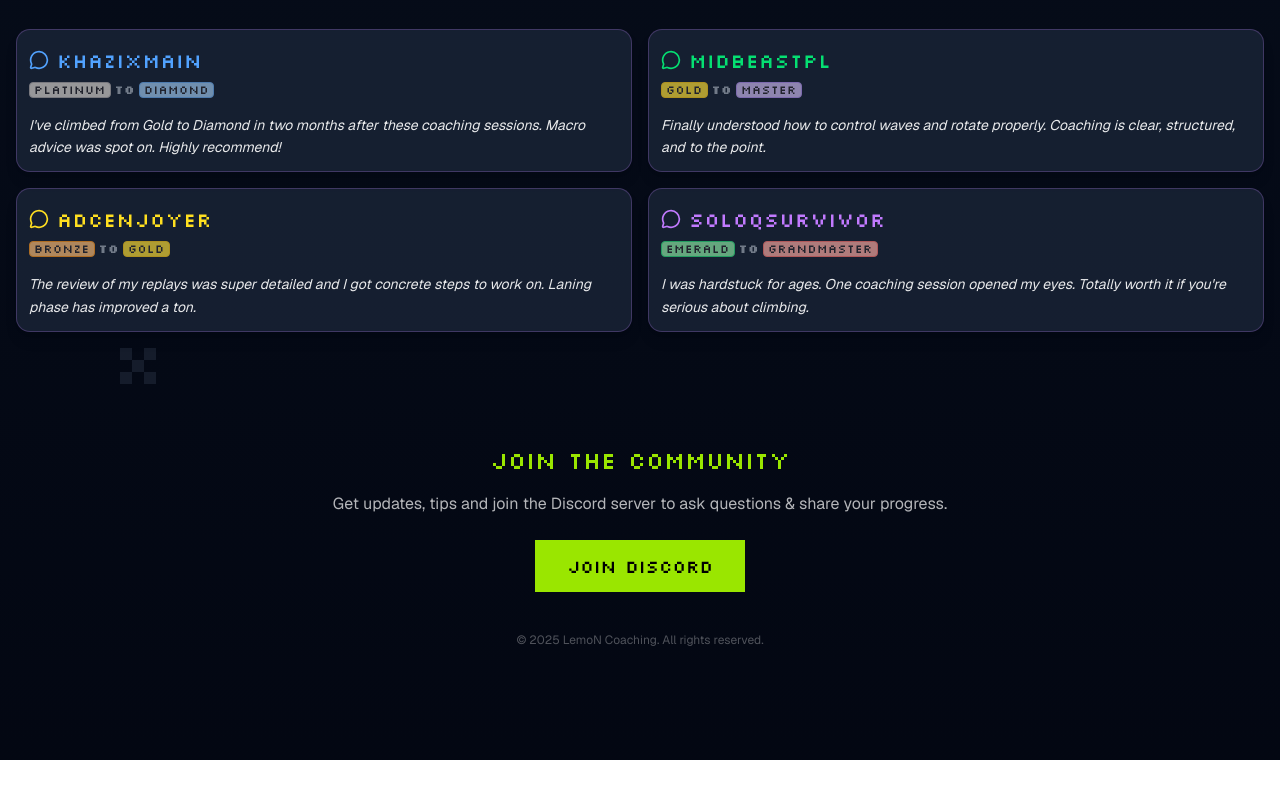
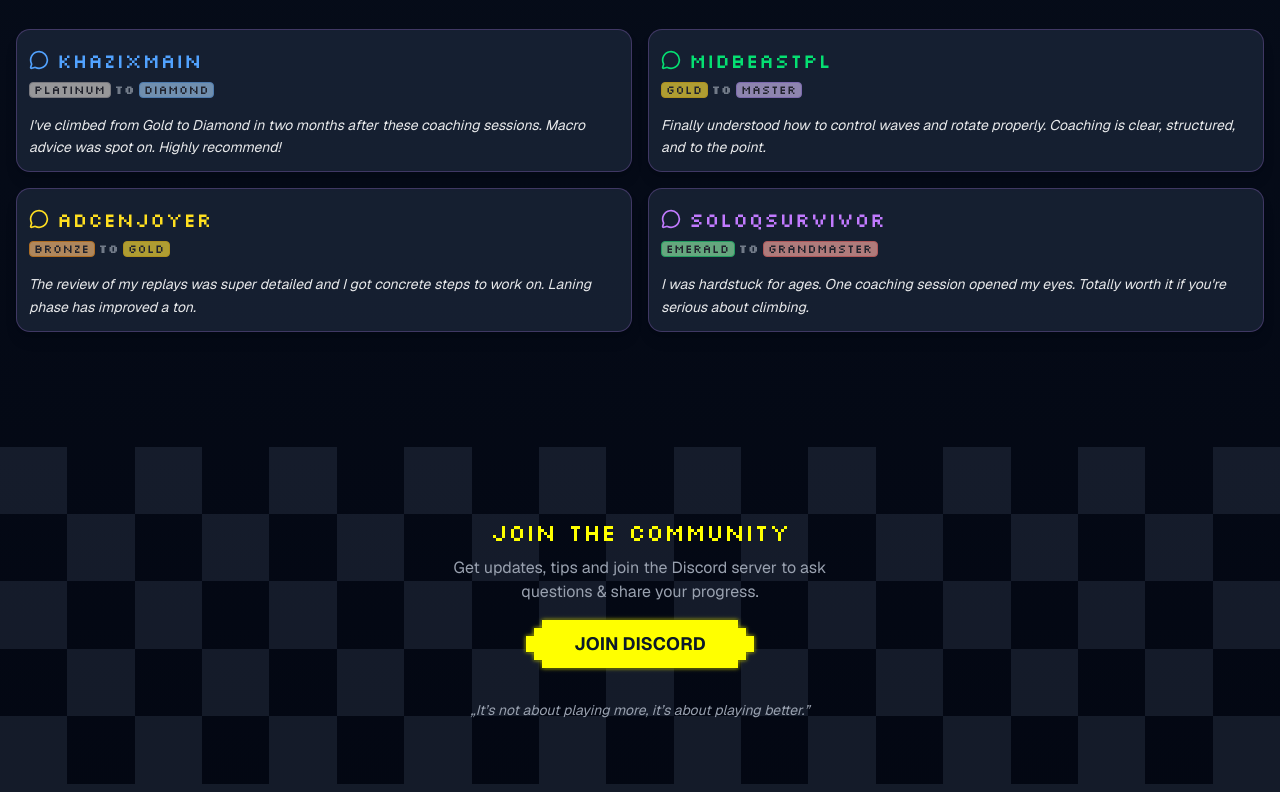
Before and after one commit to x-Foz3R-x/lemon_coaching, a Next.js app: page / in a window 1280 px wide. Shown: the part 2005-2797 px from the top of the page. Before the commit the page ends 2765 px from the top, so only its background shows below. Built offline with nearby package versions, Linux system fonts and the light colour scheme.

Commit message:
feat: add footer component to layout and remove inline footer from homepage

```diff
--- a/src/app/layout.tsx
+++ b/src/app/layout.tsx
@@ -6,6 +6,7 @@ import { Geist, Silkscreen } from "next/font/google";
 import { cn } from "~/lib/utils";
 
 import SiteHeader from "~/components/layout/site-header";
+import SiteFooter from "~/components/layout/site-footer";
 
 export const metadata: Metadata = {
   title: "Lemon Coaching",
@@ -32,6 +33,7 @@ export default function RootLayout({
       <body className="bg-gradient-to-b from-gray-900 to-gray-950 text-pretty antialiased">
         <SiteHeader />
         {children}
+        <SiteFooter />
       </body>
     </html>
   );
--- a/src/app/page.tsx
+++ b/src/app/page.tsx
@@ -1,4 +1,3 @@
-import { Button } from "~/components/ui/button";
 import HeroSection from "~/components/sections.tsx/hero";
 import SkillsSection from "~/components/sections.tsx/skills";
 import ReviewsSection from "~/components/sections.tsx/reviews";
@@ -14,23 +13,6 @@ export default function HomePage() {
         <AboutSection />
         <CoachingPlansSection />
         <ReviewsSection />
-
-        {/* --- Footer / Contact CTA --- */}
-        <footer className="w-full py-14 text-center">
-          <h4 className="font-pixel mb-4 text-2xl text-lime-400">
-            Join the Community
-          </h4>
-          <p className="mb-6 text-white/70">
-            Get updates, tips and join the Discord server to ask questions &
-            share your progress.
-          </p>
-          <Button className="font-pixel rounded-none bg-lime-400 px-8 py-3 text-lg text-black hover:bg-lime-300">
-            Join Discord
-          </Button>
-          <p className="mt-10 text-xs text-white/30">
-            © 2025 LemoN Coaching. All rights reserved.
-          </p>
-        </footer>
       </div>
     </main>
   );
--- /dev/null
+++ b/src/components/layout/site-footer.tsx
@@ -0,0 +1,49 @@
+import Link from "next/link";
+import SectionHeader from "../section-header";
+import PixelButton from "../ui/pixel-button";
+import PixelBackground from "../ui/pixel-background";
+
+export default function SiteFooter() {
+  return (
+    <footer className="relative w-full">
+      <PixelBackground className="w-full py-14 text-center">
+        <div className="flex flex-col items-center gap-4 py-6">
+          <SectionHeader
+            title="Join the Community"
+            className="text-neon-yellow m-0 text-2xl leading-4"
+          />
+          <p className="text-gray-400">
+            Get updates, tips and join the Discord server to ask <br />
+            questions & share your progress.
+          </p>
+          <PixelButton>Join Discord</PixelButton>
+        </div>
+
+        <p className="p-2 text-sm text-gray-400 italic">
+          „It&rsquo;s not about playing more, it&rsquo;s about playing better.”
+        </p>
+      </PixelBackground>
+
+      <div className="w-full bg-gray-700/35 p-2.5">
+        <div className="container mx-auto flex justify-between gap-4">
+          <p className="font-mono text-xs text-gray-500">
+            &copy; {new Date().getFullYear()} LemoN Coaching. All rights
+            reserved.
+          </p>
+
+          <p className="font-mono text-[10px] text-gray-500">
+            Crafted by{" "}
+            <Link
+              href="https://github.com/x-Foz3R-x"
+              target="_blank"
+              rel="noopener noreferrer"
+              className="hover:text-pixel-purple/80 text-pixel-purple/50 underline"
+            >
+              Foz3R
+            </Link>
+          </p>
+        </div>
+      </div>
+    </footer>
+  );
+}
--- a/src/components/layout/site-header.tsx
+++ b/src/components/layout/site-header.tsx
@@ -7,10 +7,10 @@ export default async function SiteHeader() {
   return (
     <header id="nav" className="sticky top-0 z-50 w-full fill-white text-white">
       <div className="container mx-auto flex h-16 w-full items-start justify-center gap-10 px-5 sm:items-center sm:justify-between">
-        <div className="items-ce`nter flex flex-col justify-center">
+        <div className="flex flex-col items-center justify-center">
           <Link
             href="/"
-            className="relative h-9 w-[17.25rem] shrink-0 px-3 text-center"
+            className="relative h-9 w-[17.25rem] shrink-0 scroll-smooth px-3 text-center"
           >
             <Logo className="w-full fill-white py-2 drop-shadow-[0_0_1px_#000,_0_0_2px_rgba(255,255,255,0.75)]" />
             <PixelMesh columns={23} glass />
--- a/src/components/sections.tsx/reviews.tsx
+++ b/src/components/sections.tsx/reviews.tsx
@@ -7,9 +7,6 @@ export default function ReviewsSection() {
     <section className="relative w-full py-14">
       {/* Pixel decoration */}
       <div className="absolute top-0 right-1/12">
-        <PixelMesh columns={2} rows={2} />
-      </div>
-      <div className="absolute bottom-1/12 left-1/12">
         <PixelMesh columns={3} rows={3} />
       </div>
 
--- /dev/null
+++ b/src/components/ui/pixel-background.tsx
@@ -0,0 +1,74 @@
+"use client";
+
+import React, { useLayoutEffect, useRef, useState } from "react";
+import PixelMesh from "./pixel-mesh";
+import { cn } from "~/lib/utils";
+
+interface Props {
+  rows?: number;
+  className?: string;
+  children?: React.ReactNode;
+}
+
+export default function PixelBackground({
+  rows = 5,
+  className,
+  children,
+}: Props) {
+  const containerRef = useRef<HTMLDivElement>(null);
+  const [pixelData, setPixelData] = useState<{
+    columns: number;
+    pixelSizeRem: number;
+  } | null>(null);
+
+  useLayoutEffect(() => {
+    const el = containerRef.current;
+    if (!el) return;
+
+    const updateSize = () => {
+      const rect = el.getBoundingClientRect();
+      const width = rect.width;
+      const height = rect.height;
+
+      // Check for invalid dimensions
+      if (width <= 0 || height <= 0 || rows <= 0) return;
+
+      // Calculate columns based on aspect ratio and rows
+      const columns = Math.round((width / height) * rows);
+      if (columns <= 0) return;
+
+      // Calculate pixel size so width is exactly covered
+      const pixelSizePx = width / columns;
+      const pixelSizeRem = pixelSizePx / 16; // Assuming 1rem = 16px
+
+      setPixelData({ columns, pixelSizeRem });
+    };
+
+    const observer = new ResizeObserver(updateSize);
+    observer.observe(el);
+    updateSize();
+
+    return () => observer.disconnect();
+  }, [rows]);
+
+  return (
+    <div ref={containerRef} className={cn("relative", className)}>
+      {pixelData && (
+        <div
+          className="absolute bottom-0 left-0"
+          style={{
+            width: `${pixelData.columns * pixelData.pixelSizeRem}rem`,
+            height: `${rows * pixelData.pixelSizeRem}rem`,
+          }}
+        >
+          <PixelMesh
+            columns={pixelData.columns}
+            rows={rows}
+            pixelSize={pixelData.pixelSizeRem}
+          />
+        </div>
+      )}
+      {children}
+    </div>
+  );
+}
```
